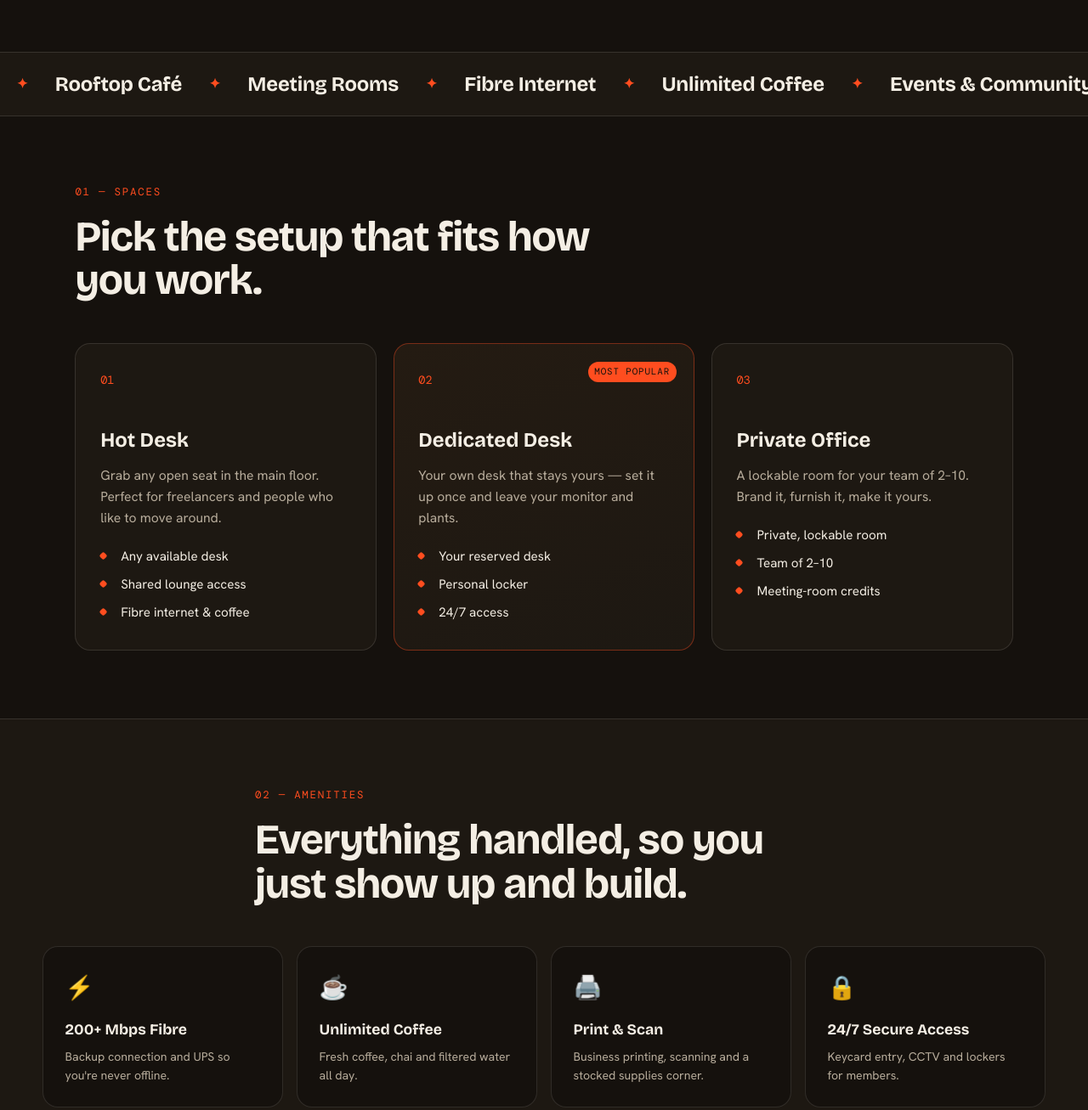
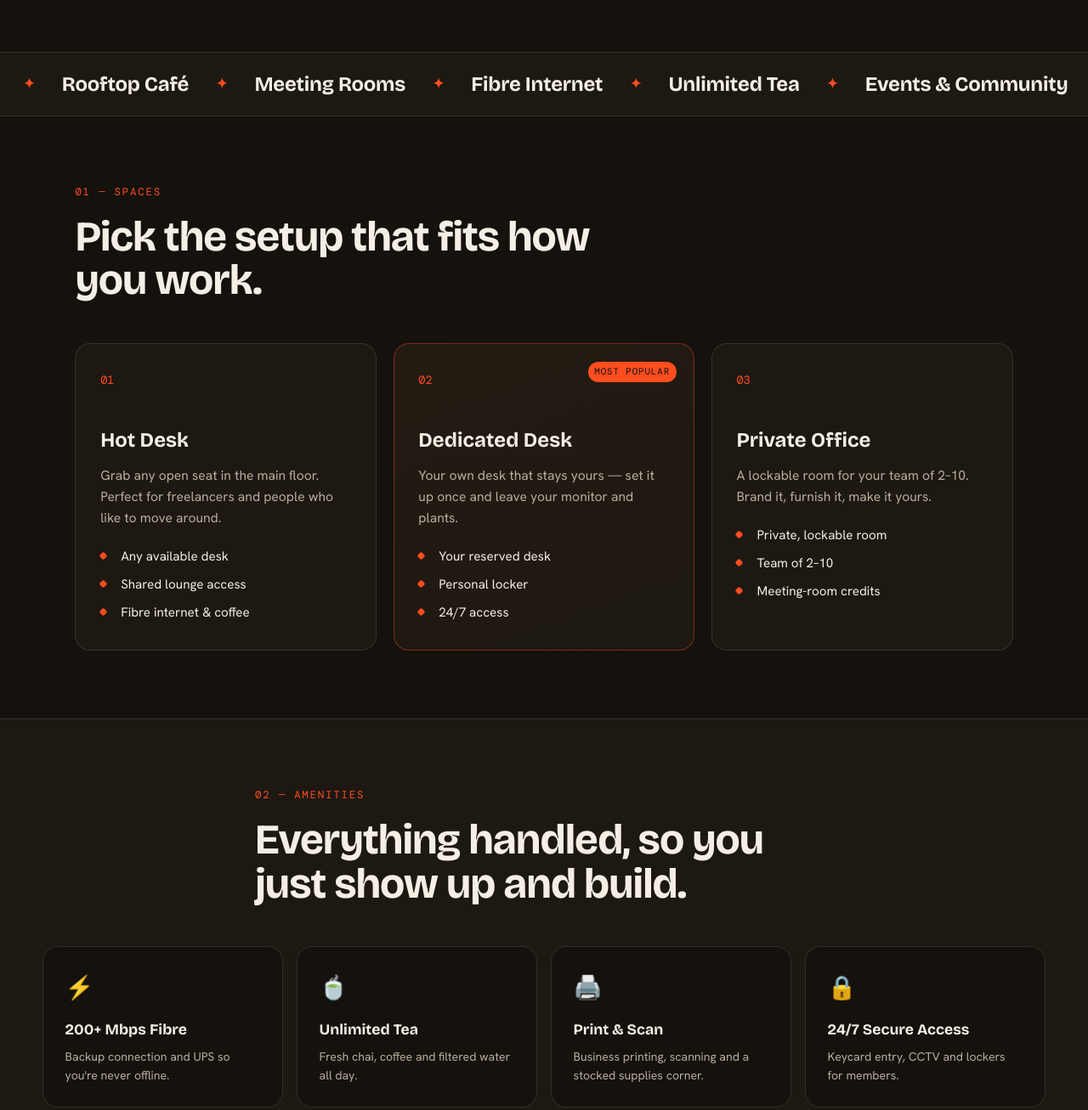
Before and after one commit to Bilalgpt/Co-working, a plain HTML site: page index.html in a window 1280 px wide. Shown: the part 923-2230 px from the top of the page at 85% size. Drawn offline with nearby package versions, Linux system fonts and the light colour scheme.

Commit message:
Change 'Unlimited Coffee' to 'Unlimited Tea'
Co-Authored-By: Claude Opus 4.8 <noreply@anthropic.com>

```diff
--- a/index.html
+++ b/index.html
@@ -90,14 +90,14 @@
         <span>Rooftop Café</span><span class="dot">✦</span>
         <span>Meeting Rooms</span><span class="dot">✦</span>
         <span>Fibre Internet</span><span class="dot">✦</span>
-        <span>Unlimited Coffee</span><span class="dot">✦</span>
+        <span>Unlimited Tea</span><span class="dot">✦</span>
         <span>Events &amp; Community</span><span class="dot">✦</span>
         <span>Hot Desks</span><span class="dot">✦</span>
         <span>Private Offices</span><span class="dot">✦</span>
         <span>Rooftop Café</span><span class="dot">✦</span>
         <span>Meeting Rooms</span><span class="dot">✦</span>
         <span>Fibre Internet</span><span class="dot">✦</span>
-        <span>Unlimited Coffee</span><span class="dot">✦</span>
+        <span>Unlimited Tea</span><span class="dot">✦</span>
         <span>Events &amp; Community</span><span class="dot">✦</span>
       </div>
     </div>
@@ -151,7 +151,7 @@
       </div>
       <div class="amenities">
         <div class="amenity"><span class="amenity__ic">⚡</span><h4>200+ Mbps Fibre</h4><p>Backup connection and UPS so you're never offline.</p></div>
-        <div class="amenity"><span class="amenity__ic">☕</span><h4>Unlimited Coffee</h4><p>Fresh coffee, chai and filtered water all day.</p></div>
+        <div class="amenity"><span class="amenity__ic">🍵</span><h4>Unlimited Tea</h4><p>Fresh chai, coffee and filtered water all day.</p></div>
         <div class="amenity"><span class="amenity__ic">🖨️</span><h4>Print &amp; Scan</h4><p>Business printing, scanning and a stocked supplies corner.</p></div>
         <div class="amenity"><span class="amenity__ic">🔒</span><h4>24/7 Secure Access</h4><p>Keycard entry, CCTV and lockers for members.</p></div>
         <div class="amenity"><span class="amenity__ic">🎤</span><h4>Meeting Rooms</h4><p>Bookable rooms with screens for calls and pitches.</p></div>
```
